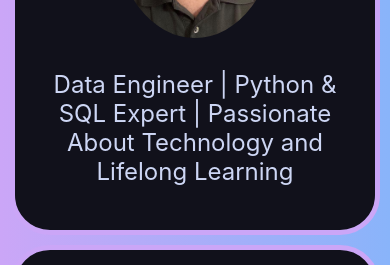
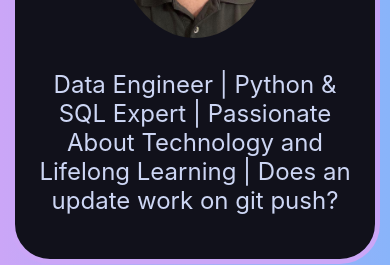
Before and after one commit to apalermo01/apalermo01.com, a React (Create React App) app: page / in a window 390 px wide. Shown: the part 309-574 px from the top of the page. Built offline with nearby package versions, Linux system fonts and the light colour scheme.

Commit message:
test website change on push

```diff
--- a/package.json
+++ b/package.json
@@ -1,7 +1,7 @@
 {
   "name": "apalermo01.com-react",
   "version": "0.1.0",
-  "homepage": "https://apalermo01.github.io",
+  "homepage": "https://apalermo01.com",
   "private": true,
   "dependencies": {
     "@testing-library/jest-dom": "^5.17.0",
--- a/public/content/home/headline.md
+++ b/public/content/home/headline.md
@@ -1 +1 @@
-Data Engineer | Python & SQL Expert | Passionate About Technology and Lifelong Learning
+Data Engineer | Python & SQL Expert | Passionate About Technology and Lifelong Learning | Does an update work on git push?
--- a/src/components/styles.css
+++ b/src/components/styles.css
@@ -129,7 +129,7 @@ a, a:hover, a:visited, a:focus, a:active {
 /* homepage */
 .headlineContainer {
   display: grid;
-  grid-template-columns: 0rem 1fr;
+  grid-template-columns: 0.1fr 1fr;
   text-align: center;
   font-size: 2rem;
 }
@@ -202,6 +202,36 @@ a, a:hover, a:visited, a:focus, a:active {
 
 @media (max-width: 1000px) {
   .headlineContainer {
+    text-align: center;
+  }
+
+  .headline {
+    font-size: 1.5rem;
+    margin: auto
+  }
+
+  .headshot {
+    margin: auto
+  }
+
+  .pageTitle {
+    font-size: 2.5rem;
+  }
+
+  .projectList {
+    display: grid;
+    grid-template-columns: 1fr;
+    gap: 20px;
+    transition: color 0.3s ease;
+  }
+
+  .projectDescription {
+    padding: 10px;
+  }
+}
+
+@media (max-width: 500px) {
+  .headlineContainer {
     display: block;
     text-align: center;
   }
@@ -225,4 +255,8 @@ a, a:hover, a:visited, a:focus, a:active {
     gap: 20px;
     transition: color 0.3s ease;
   }
+
+  .projectDescription {
+    padding: 10px;
+  }
 }
```
Also changed, not shown: src/components/Skills.tsx (added, +12 -0 lines).
